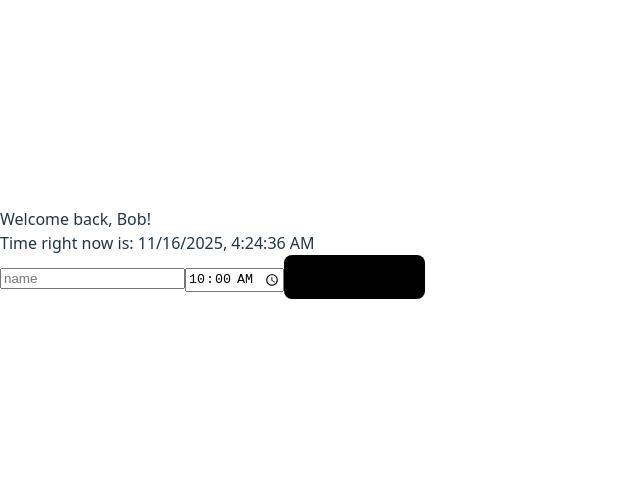
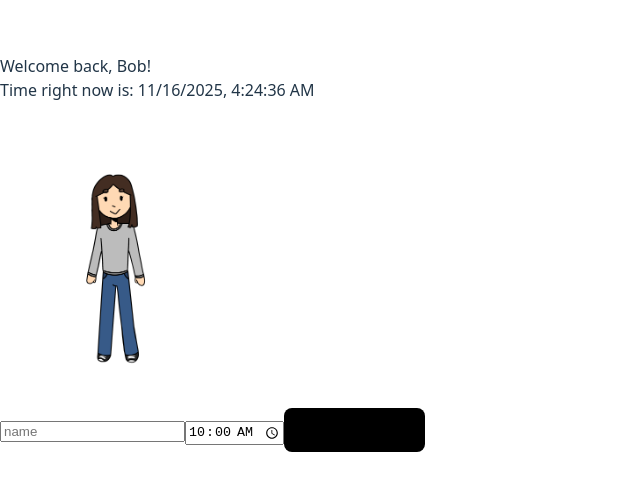
Before and after one commit to iSqlqmi/mini_me, a React (Vite) app: page /dashboard in a window 1280 px wide. Shown: the part 139-630 px from the top of the page, without its empty margins (0-640 px from the left). Built offline with nearby package versions, Linux system fonts and the light colour scheme.

Commit message:
Add avatar picture

```diff
--- a/src/pages/Dashboard.jsx
+++ b/src/pages/Dashboard.jsx
@@ -1,6 +1,7 @@
 import { useState, useEffect } from "react"
 import { useLocalStorage } from "../hooks/useLocalStorage"
 import TimePicker from 'react-time-picker';
+import avatar from "../images/avatar.png";
 
 export const Dashboard = (user) => {
     const [timeDisplay, setTimeDisplay] = useState(new Date().toLocaleString());
@@ -38,6 +39,7 @@ export const Dashboard = (user) => {
         <div>
             <div>Welcome back, {user.name}!</div>
             <div>Time right now is: {timeDisplay}</div>
+            <img src={avatar} height="300px"></img>
             <form onSubmit={addTask}>
                 <input
                     type="name"
```
Also changed, not shown: src/images/avatar.png (added).
